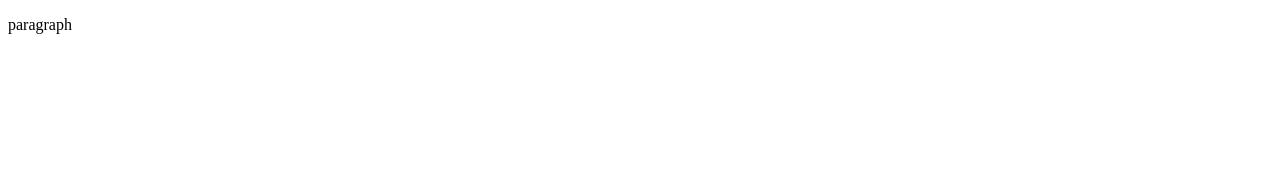
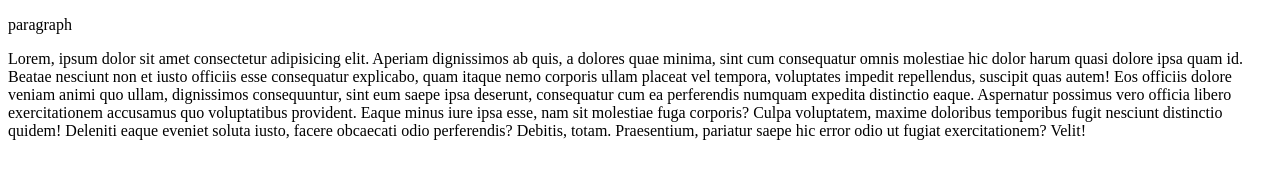
Before and after one commit to sainath-07/localrepo, a plain HTML site: page one.html in a window 1280 px wide. Drawn offline with Linux system fonts and the light colour scheme.

Commit message:
addednew p

```diff
--- a/one.html
+++ b/one.html
@@ -7,5 +7,6 @@
 </head>
 <body>
     <p>paragraph </p>
+    <p>Lorem, ipsum dolor sit amet consectetur adipisicing elit. Aperiam dignissimos ab quis, a dolores quae minima, sint cum consequatur omnis molestiae hic dolor harum quasi dolore ipsa quam id. Beatae nesciunt non et iusto officiis esse consequatur explicabo, quam itaque nemo corporis ullam placeat vel tempora, voluptates impedit repellendus, suscipit quas autem! Eos officiis dolore veniam animi quo ullam, dignissimos consequuntur, sint eum saepe ipsa deserunt, consequatur cum ea perferendis numquam expedita distinctio eaque. Aspernatur possimus vero officia libero exercitationem accusamus quo voluptatibus provident. Eaque minus iure ipsa esse, nam sit molestiae fuga corporis? Culpa voluptatem, maxime doloribus temporibus fugit nesciunt distinctio quidem! Deleniti eaque eveniet soluta iusto, facere obcaecati odio perferendis? Debitis, totam. Praesentium, pariatur saepe hic error odio ut fugiat exercitationem? Velit!</p>
 </body>
 </html>
```
